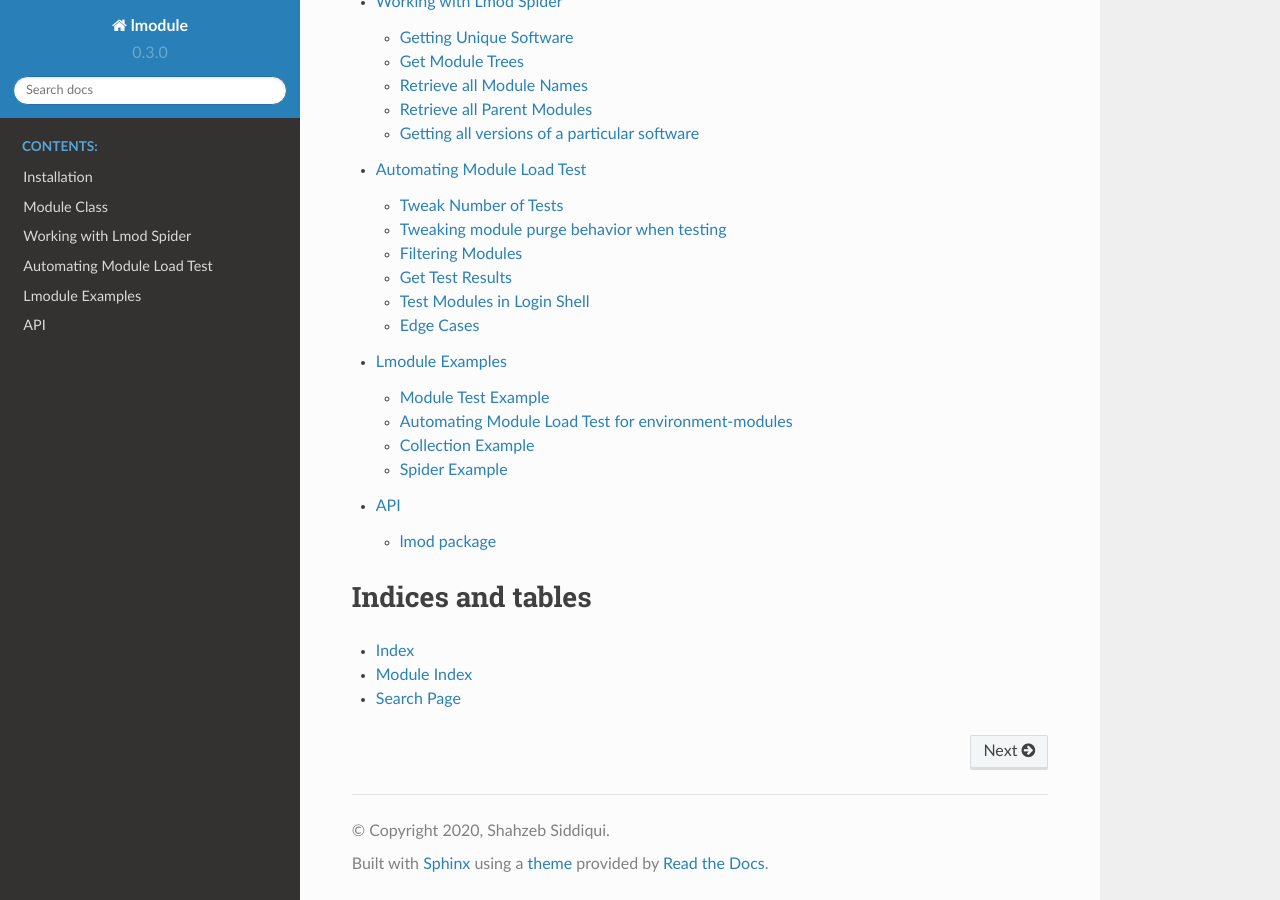
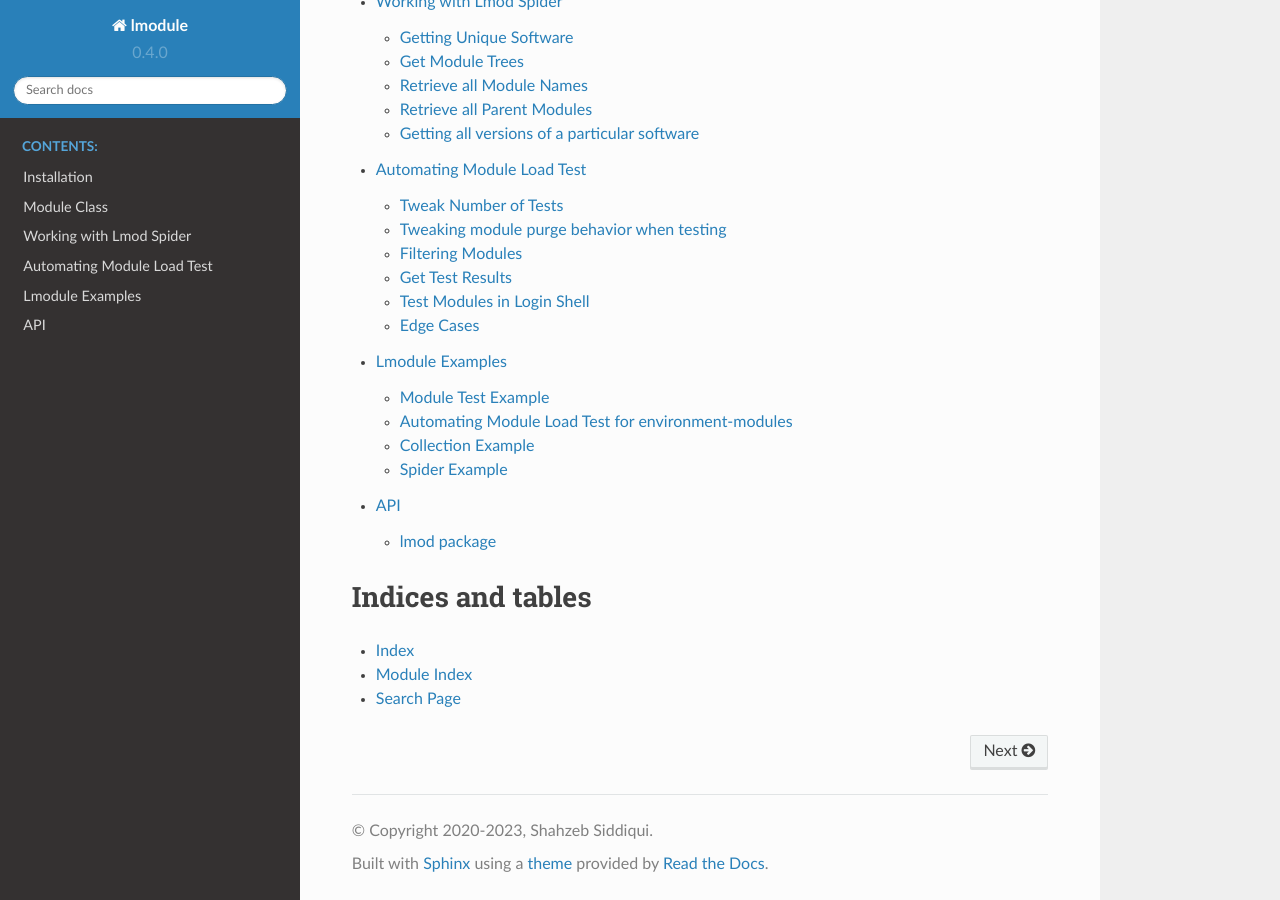
Before and after one commit to buildtesters/lmodule, a Sphinx documentation site: the page built from docs/index.rst, in a window 1280 px wide and 900 px high, scrolled down 1392 px. Built offline with Sphinx 7.4.7 and the Read the Docs theme 2.0.0, drawn with Linux system fonts in a browser that asks for light colours.

Commit message:
bump version to 0.4.0 and update year for license from 2020-2020 --> 2020-2023

```diff
--- a/docs/conf.py
+++ b/docs/conf.py
@@ -22,7 +22,7 @@ from sphinx.ext.apidoc import main as sphinx_apidoc
 # -- Project information -----------------------------------------------------
 
 project = "lmodule"
-copyright = "2020, Shahzeb Siddiqui"
+copyright = "2020-2023, Shahzeb Siddiqui"
 author = "Shahzeb Siddiqui"
 
 # The full version, including alpha/beta/rc tags
--- a/lmod/__init__.py
+++ b/lmod/__init__.py
@@ -1,2 +1,2 @@
-LMODULE_VERSION = "0.3.0"
+LMODULE_VERSION = "0.4.0"
 __version__ = LMODULE_VERSION
```
Also changed, not shown: 1 other file.
